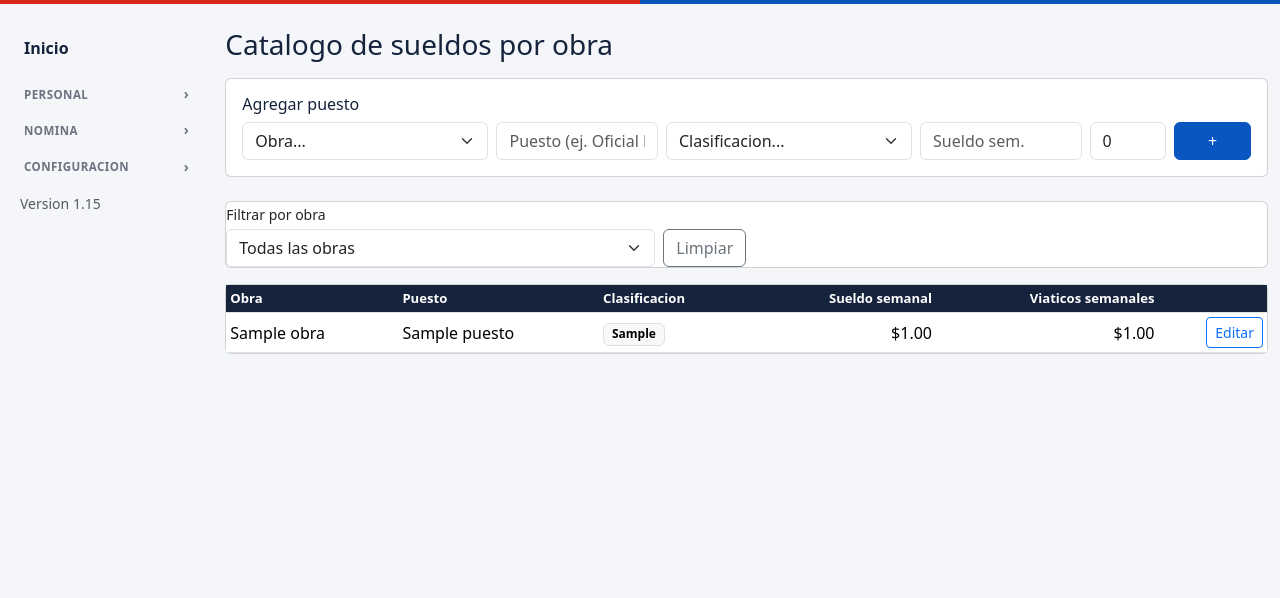
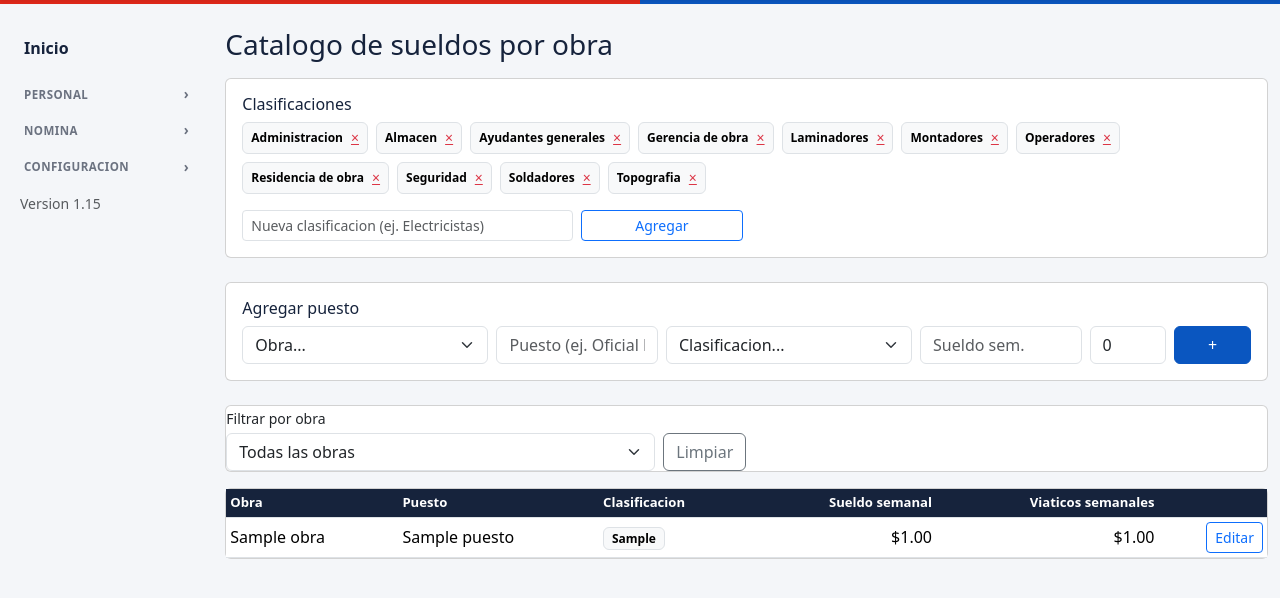
Before and after one commit to Poltech2024/poltech, a Flask app: page /catalogo in a window 1280 px wide. Shown: the part 64-662 px from the top of the page. Run offline with Flask 3, Linux system fonts and the light colour scheme; the visitor is signed in with stand-in values (Sample User, id 1); data comes from the database, SQL or seed files in the repository; tables that the repository leaves empty hold one stand-in row (values such as "Sample post").

Commit message:
Clasificaciones del catalogo de sueldos editables desde la pantalla (agregar/eliminar si no estan en uso)

```diff
--- a/app.py
+++ b/app.py
@@ -320,6 +320,10 @@ CREATE TABLE IF NOT EXISTS nomina_detalle (
     nota TEXT,
     FOREIGN KEY (nomina_id) REFERENCES nominas(id)
 );
+CREATE TABLE IF NOT EXISTS clasificaciones (
+    id INTEGER PRIMARY KEY AUTOINCREMENT,
+    nombre TEXT UNIQUE NOT NULL
+);
 CREATE TABLE IF NOT EXISTS bitacora (
     id INTEGER PRIMARY KEY AUTOINCREMENT,
     fecha TEXT,
@@ -399,6 +403,13 @@ def init_db():
         db.execute("ALTER TABLE nomina_detalle ADD COLUMN bono REAL DEFAULT 0")
     except sqlite3.OperationalError:
         pass
+    # Migracion suave: sembrar la tabla de clasificaciones con la lista fija anterior
+    if db.execute("SELECT COUNT(*) FROM clasificaciones").fetchone()[0] == 0:
+        for nombre in CLASIFICACIONES:
+            try:
+                db.execute("INSERT INTO clasificaciones(nombre) VALUES(?)", (nombre,))
+            except sqlite3.IntegrityError:
+                pass
     # Crear usuario administrador la primera vez
     row = db.execute("SELECT COUNT(*) FROM users").fetchone()
     if row[0] == 0:
@@ -1258,9 +1269,50 @@ def catalogo():
         sql += " WHERE " + " AND ".join(where)
     sql += " ORDER BY o.nombre, p.nombre"
     puestos = db.execute(sql, args).fetchall()
+    clasif_rows = db.execute(
+        "SELECT c.id, c.nombre, "
+        "(SELECT COUNT(*) FROM puestos p WHERE p.clasificacion = c.nombre) AS usos "
+        "FROM clasificaciones c ORDER BY c.nombre"
+    ).fetchall()
     return render_template("catalogo_list.html", obras=obras_l, puestos=puestos,
                            filtro_obra=filtro_obra,
-                           clasificaciones=CLASIFICACIONES)
+                           clasificaciones=[c["nombre"] for c in clasif_rows],
+                           clasif_rows=clasif_rows)
+
+
+@app.route("/clasificacion/agregar", methods=["POST"])
+@min_rank(GERENTE_RANK)
+def clasificacion_agregar():
+    db = get_db()
+    nombre = titulo(request.form.get("nombre", "").strip())
+    if not nombre:
+        flash("Escribe un nombre para la clasificacion.", "warning")
+    else:
+        try:
+            db.execute("INSERT INTO clasificaciones(nombre) VALUES(?)", (nombre,))
+            db.commit()
+            flash(f"Clasificacion '{nombre}' agregada.", "success")
+        except sqlite3.IntegrityError:
+            flash(f"La clasificacion '{nombre}' ya existe.", "warning")
+    return redirect(url_for("catalogo"))
+
+
+@app.route("/clasificacion/<int:clasificacion_id>/eliminar", methods=["POST"])
+@min_rank(GERENTE_RANK)
+def clasificacion_eliminar(clasificacion_id):
+    db = get_db()
+    c = db.execute("SELECT * FROM clasificaciones WHERE id=?", (clasificacion_id,)).fetchone()
+    if not c:
+        abort(404)
+    usos = db.execute("SELECT COUNT(*) FROM puestos WHERE clasificacion=?", (c["nombre"],)).fetchone()[0]
+    if usos > 0:
+        flash(f"No se puede eliminar '{c['nombre']}': esta asignada a {usos} puesto(s). "
+              "Cambia esos puestos a otra clasificacion primero.", "danger")
+    else:
+        db.execute("DELETE FROM clasificaciones WHERE id=?", (clasificacion_id,))
+        db.commit()
+        flash(f"Clasificacion '{c['nombre']}' eliminada.", "success")
+    return redirect(url_for("catalogo"))
 
 
 @app.route("/puesto/<int:puesto_id>/editar", methods=["GET", "POST"])
@@ -1284,7 +1336,9 @@ def puesto_editar(puesto_id):
         db.commit()
         flash("Puesto actualizado.", "success")
         return redirect(url_for("catalogo"))
-    return render_template("puesto_form.html", p=p, clasificaciones=CLASIFICACIONES)
+    clasificaciones = [r["nombre"] for r in
+                       db.execute("SELECT nombre FROM clasificaciones ORDER BY nombre").fetchall()]
+    return render_template("puesto_form.html", p=p, clasificaciones=clasificaciones)
 
 # ---------------------------------------------------------------------------
 # Personal
--- a/templates/catalogo_list.html
+++ b/templates/catalogo_list.html
@@ -2,6 +2,34 @@
 {% block content %}
 <h3 class="mb-3">Catalogo de sueldos por obra</h3>
 {% if current_user.rank >= GERENTE_RANK %}
+<div class="card p-3 mb-4">
+  <h6 class="text-navy">Clasificaciones</h6>
+  <div class="d-flex flex-wrap gap-2 mb-3">
+    {% for c in clasif_rows %}
+    <span class="badge text-bg-light border d-flex align-items-center gap-2 py-2 px-2">
+      {{ c.nombre }}
+      {% if c.usos == 0 %}
+      <form method="post" action="{{ url_for('clasificacion_eliminar', clasificacion_id=c.id) }}"
+            onsubmit="return confirm('Eliminar la clasificacion \'{{ c.nombre }}\'?');" class="d-inline m-0">
+        <button class="btn btn-sm btn-link text-danger p-0 border-0" style="line-height:1;" title="Eliminar">&times;</button>
+      </form>
+      {% else %}
+      <span class="text-muted small" title="En uso por {{ c.usos }} puesto(s), no se puede eliminar">(en uso: {{ c.usos }})</span>
+      {% endif %}
+    </span>
+    {% else %}
+    <span class="text-muted small">Aun no hay clasificaciones.</span>
+    {% endfor %}
+  </div>
+  <form method="post" action="{{ url_for('clasificacion_agregar') }}" class="row g-2">
+    <div class="col-md-4">
+      <input name="nombre" class="form-control form-control-sm" placeholder="Nueva clasificacion (ej. Electricistas)" required>
+    </div>
+    <div class="col-md-2">
+      <button class="btn btn-sm btn-outline-primary w-100">Agregar</button>
+    </div>
+  </form>
+</div>
 <div class="card p-3 mb-4">
   <h6 class="text-navy">Agregar puesto</h6>
   {% if obras %}
```
